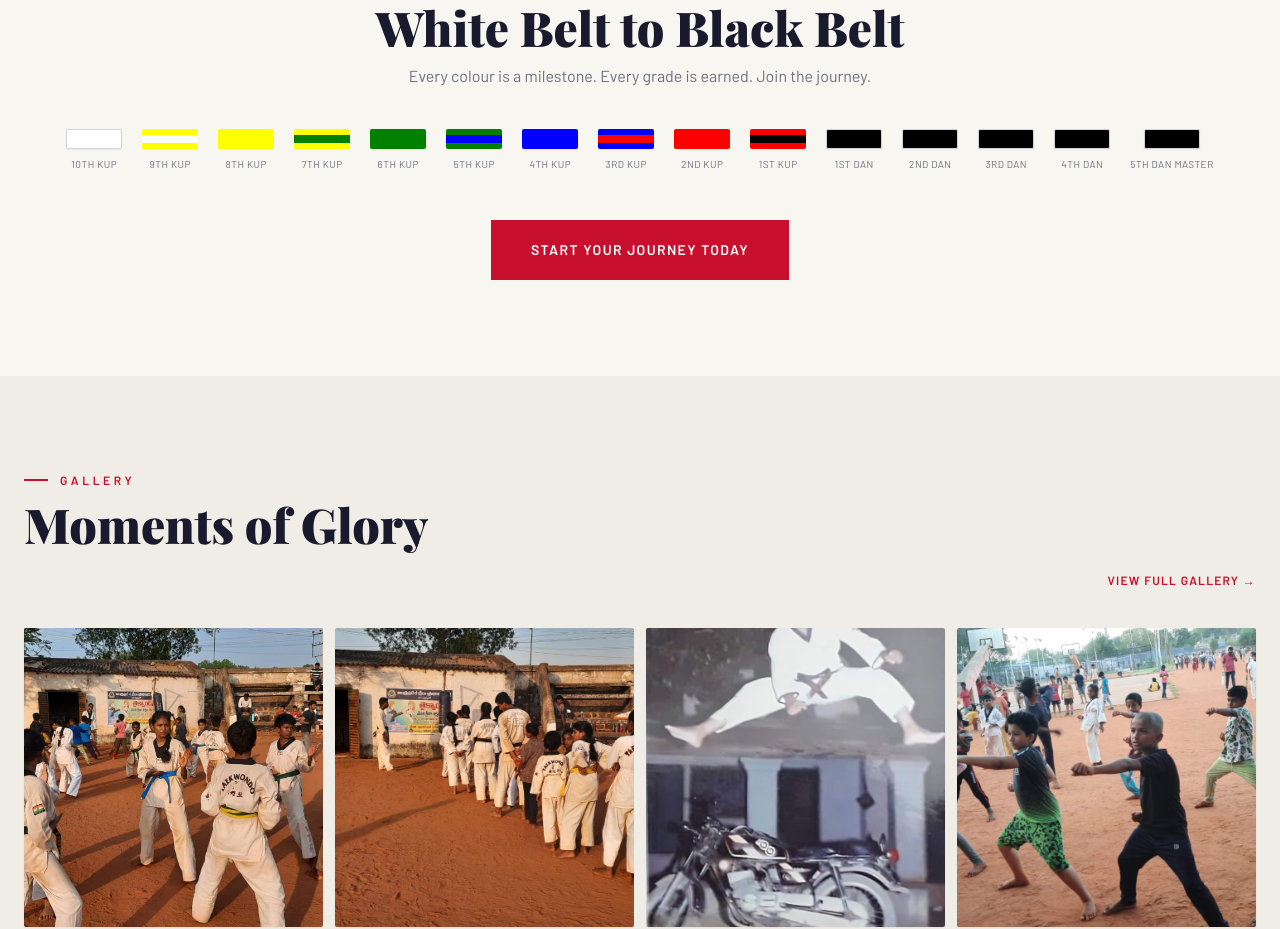
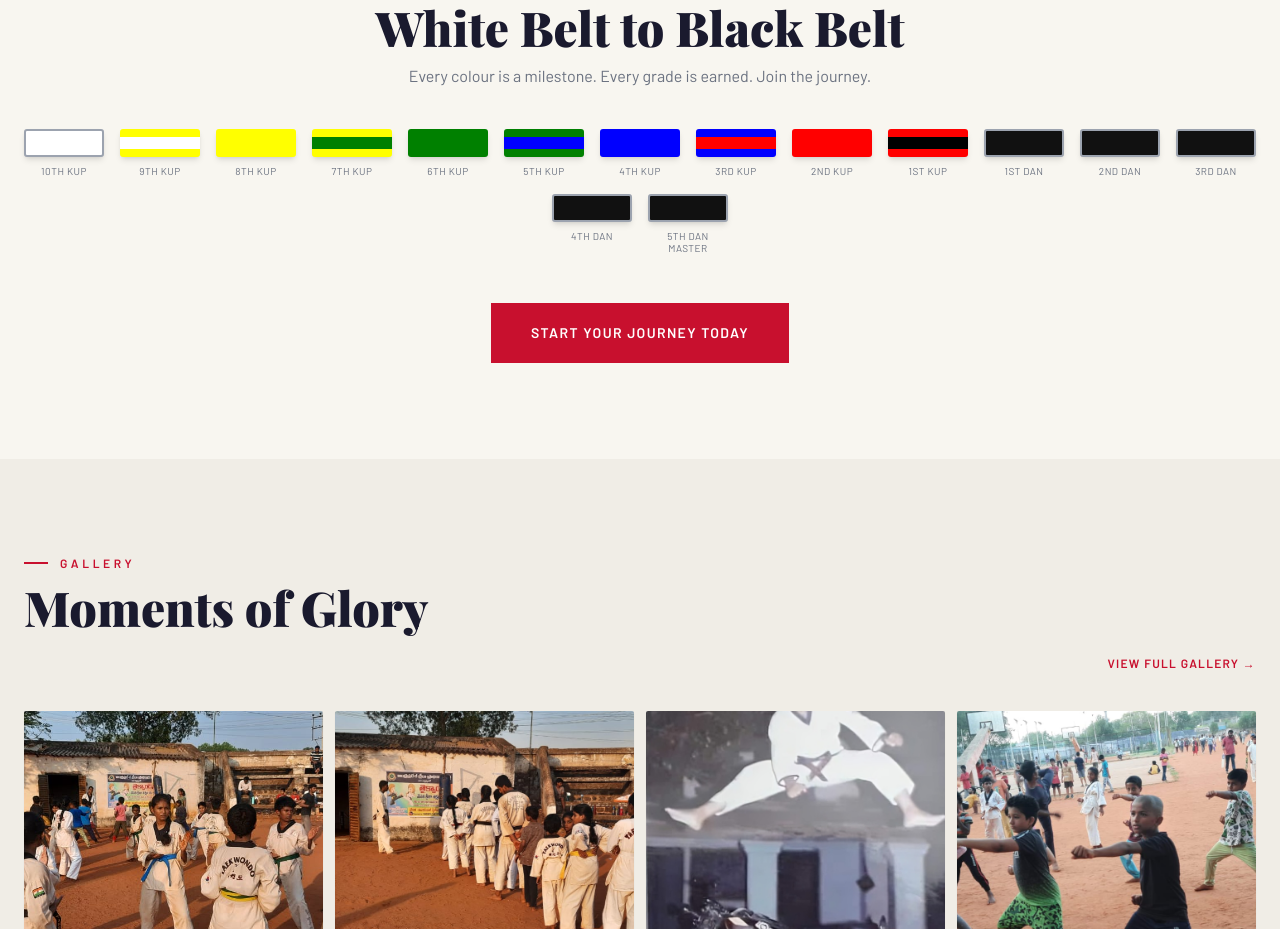
Before and after one commit to mahendrapro/kadapa-tkd, a Next.js app: page / in a window 1280 px wide. Shown: the part 2360-3289 px from the top of the page. Built offline with nearby package versions, Linux system fonts and the light colour scheme.

Commit message:
Update page.tsx

```diff
--- a/src/app/page.tsx
+++ b/src/app/page.tsx
@@ -25,11 +25,11 @@ export default function HomePage() {
     { label: '2nd Kup',  bg: '#FF0000', stripe: null },
     { label: '1st Kup',  bg: '#FF0000', stripe: '#000000' },
     // Black Belts
-    { label: '1st Dan',        bg: '#000000', border: true, stripe: null },
-    { label: '2nd Dan',        bg: '#000000', border: true, stripe: null },
-    { label: '3rd Dan',        bg: '#000000', border: true, stripe: null },
-    { label: '4th Dan',        bg: '#000000', border: true, stripe: null },
-    { label: '5th Dan Master', bg: '#000000', border: true, stripe: null },
+    { label: '1st Dan',        bg: '#111111', border: true, stripe: null },
+    { label: '2nd Dan',        bg: '#111111', border: true, stripe: null },
+    { label: '3rd Dan',        bg: '#111111', border: true, stripe: null },
+    { label: '4th Dan',        bg: '#111111', border: true, stripe: null },
+    { label: '5th Dan Master', bg: '#111111', border: true, stripe: null },
   ];
 
   return (
@@ -84,8 +84,6 @@ export default function HomePage() {
               </svg>
             </Link>
           </div>
-
-          {/* Master card */}
           <div className="card-pro p-8 rounded-sm relative overflow-hidden">
             <div className="relative z-10">
               <div className="w-20 h-20 rounded-full bg-brand-red/10 border-2 border-brand-red flex items-center justify-center mb-5 text-3xl">🥋</div>
@@ -141,26 +139,27 @@ export default function HomePage() {
             title="White Belt to Black Belt"
             subtitle="Every colour is a milestone. Every grade is earned. Join the journey."
           />
-          <div className="flex flex-wrap justify-center gap-5 mt-8">
+          <div className="flex flex-wrap justify-center gap-4 mt-10">
             {belts.map(({ label, bg, stripe, border }) => (
-              <div key={label} className="flex flex-col items-center gap-2">
-                {/* Belt swatch with middle stripe */}
+              <div key={label} className="flex flex-col items-center gap-2 w-16 md:w-20">
+                {/* Belt swatch — bigger and clearer */}
                 <div
-                  className={`relative overflow-hidden w-14 h-5 rounded-sm shadow-sm ${border ? 'border border-gray-300' : ''}`}
-                  style={{ backgroundColor: bg }}
+                  className={`relative overflow-hidden w-full shadow-md ${border ? 'border-2 border-gray-400' : ''}`}
+                  style={{ backgroundColor: bg, height: '28px', borderRadius: '3px' }}
                 >
+                  {/* Middle stripe */}
                   {stripe && (
                     <div
                       className="absolute left-0 right-0"
                       style={{
-                        top: '30%',
-                        bottom: '30%',
+                        top: '28%',
+                        bottom: '28%',
                         backgroundColor: stripe,
                       }}
                     />
                   )}
                 </div>
-                <span className="text-brand-muted text-[10px] font-body uppercase tracking-wider text-center whitespace-nowrap">
+                <span className="text-brand-muted text-[9px] md:text-[10px] font-body uppercase tracking-wider text-center leading-tight">
                   {label}
                 </span>
               </div>
```
